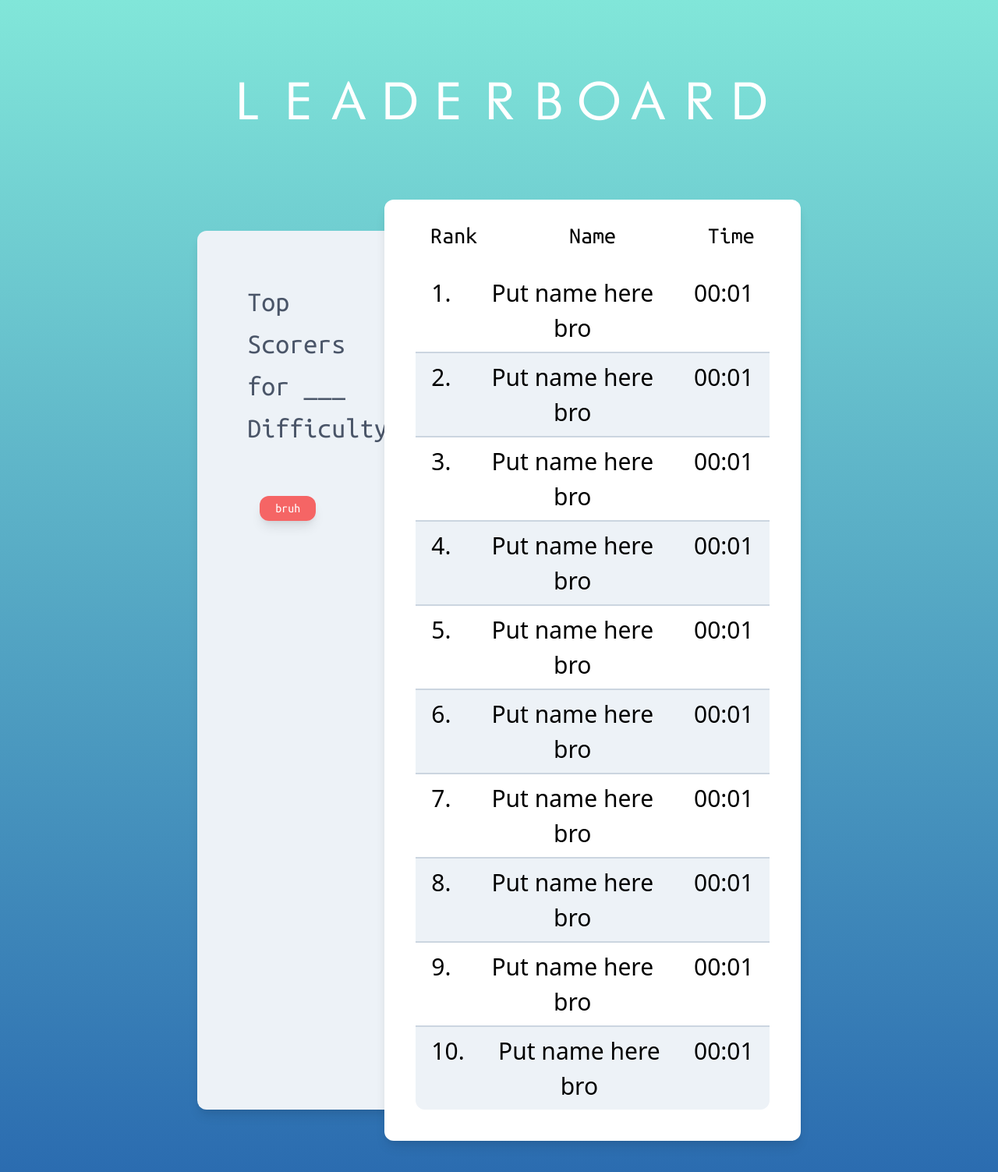
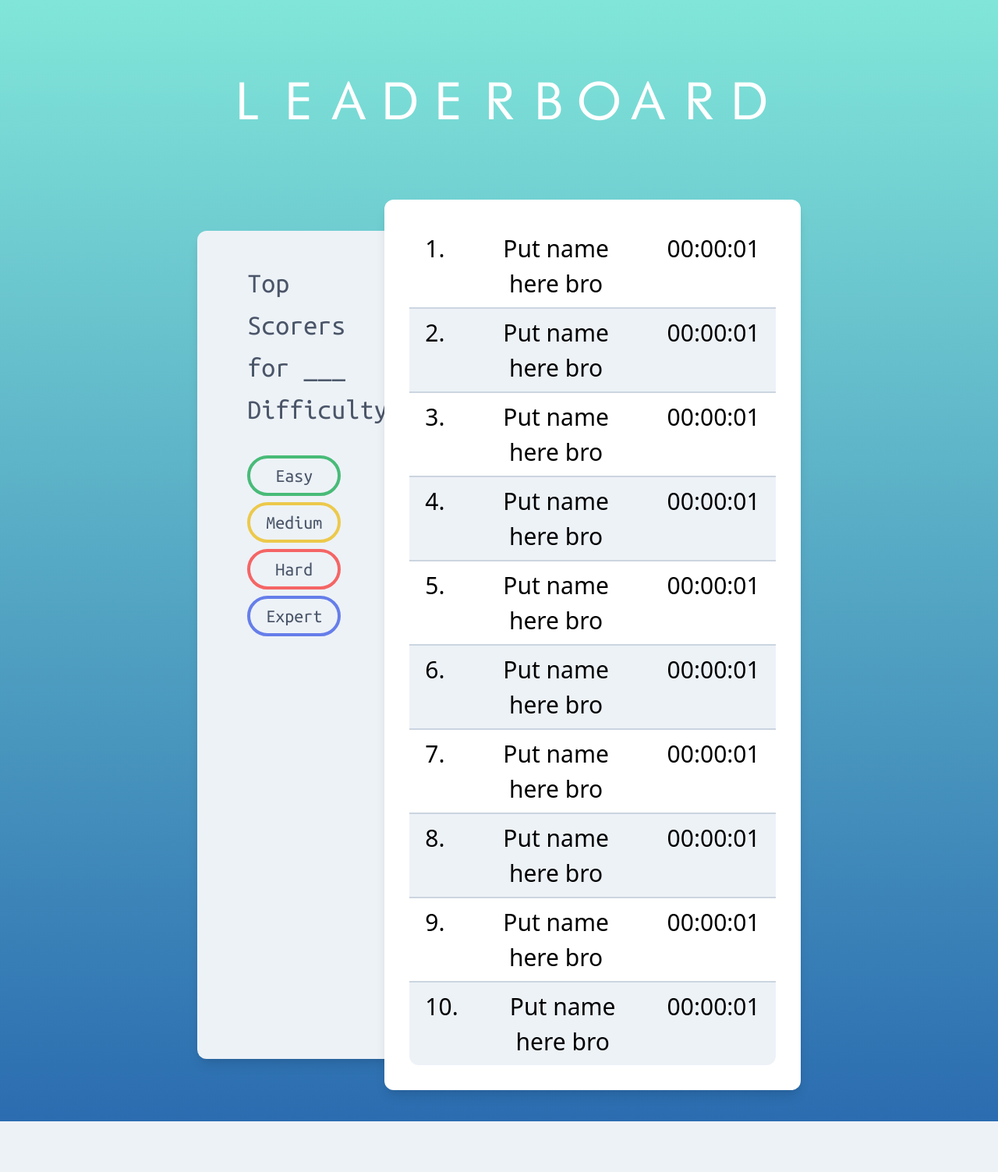
Before and after one commit to cs-gang/SudokuWebapp, a Django app: page /leaderboard in a window 1280 px wide. Shown: the whole page at 78% size. After the commit the page ends 1438 px from the top, so only its background shows below. Run offline with Django 3.2, Linux system fonts and the light colour scheme; style sheets or scripts are compiled from the project's sources.

Commit message:
added more buttons

```diff
--- a/sudoku-django-project/mainapp/templates/mainapp/leaderboard.html
+++ b/sudoku-django-project/mainapp/templates/mainapp/leaderboard.html
@@ -8,68 +8,70 @@
         </title>
         <link href="{% static "mainapp/tailwind-output.css"%}" rel="stylesheet" type="text/css">
     </head>
-    <body class="bg-gradient-to-b from-teal-300 to-blue-700">
+    <body class="bg-gradient-to-b from-teal-300 to-blue-700 select-none">
         <div class="my-20">
             <h1 class="mainfont text-6xl text-center text-white bold">LEADERBOARD</h1>
         </div>
         <div class="flex justify-center">
             <div class="bg-gray-200 rounded-xl shadow-lg ml-40 mb-20 mt-10 w-3/12 subfont-ubmono">
-                <h1 class="pl-16 pr-20 py-16 text-gray-700 text-4xl">Top Scorers for ___ Difficulty!</h1>
-                <a href="" class="mx-20 px-5 py-2 text-white bg-red-500 rounded-xl shadow-lg">bruh</a>
+                <h1 class="pl-16 pr-20 py-10 text-gray-700 text-4xl">Top Scorers for ___ Difficulty!</h1>
+                <div class="flex flex-col flex-wrap w-20">
+                    <a href="#" class="transform mx-16 px-5 -my-2 py-1 w-30 text-center text-gray-700 text-2xl bg-opacity-0 border-4 border-green-500 rounded-full hover:text-white hover:bg-green-500 hover:bg-opacity-100 active:bg-opacity-100 active:bg-green-600 transition duration-150 ease-in-out">Easy</a><br>
+                    <a href="#" class="transform mx-16 px-5 -my-2 py-1 w-30 text-center text-gray-700 text-2xl bg-opacity-0 border-4 border-yellow-500 rounded-full hover:text-white hover:bg-yellow-500 hover:bg-opacity-100 active:bg-opacity-100 active:bg-yellow-600 transition duration-150 ease-in-out">Medium</a><br>
+                    <a href="#" class="transform mx-16 px-5 -my-2 py-1 w-30 text-center text-gray-700 text-2xl bg-opacity-0 border-4 border-red-500 rounded-full hover:text-white hover:bg-red-500 hover:bg-opacity-100 active:bg-opacity-100 active:bg-red-600 transition duration-150 ease-in-out">Hard</a><br>
+                    <a href="#" class="transform mx-16 px-5 -my-2 py-1 w-30 text-center text-gray-700 text-2xl bg-opacity-0 border-4 border-indigo-500 rounded-full hover:text-white hover:bg-indigo-500 hover:bg-opacity-100 active:bg-opacity-100 active:bg-indigo-600 transition duration-150 ease-in-out">Expert</a>
+                </div>
             </div>
-            <div class="bg-white mr-40 rounded-xl shadow-lg text-center grid grid-cols-3 justify-self-end w-5/12 -ml-20 mb-10">
-                <h3 class="subfont-ubmono flex-1 text-3xl mt-6 border-0">Rank</h3>
-                <h3 class="subfont-ubmono flex-1 text-3xl mt-6 border-0">Name</h3>
-                <h3 class="subfont-ubmono flex-1 text-3xl mt-6 border-0">Time</h3>
-                <div class="mx-10 mt-5 rounded-t-xl text-center flex col-span-3 border-b-2 border-gray-400">
+            <div class="bg-white mr-40 rounded-xl shadow-lg text-center grid grid-cols-3 justify-self-end w-5/12 -ml-20 mb-10 overflow-hidden">
+                <div class="mx-8 mt-8 rounded-t-xl text-center flex col-span-3 border-b-2 border-gray-400">
                     <h3 class="flex-1 text-3xl py-2 mx-5">1.</h3>
                     <h3 class="flex-3 text-3xl py-2 mx-5">Put name here bro</h3>
-                    <h3 class="flex-1 text-3xl py-2 mx-5">00:01</h3>
+                    <h3 class="flex-1 text-3xl py-2 mx-5">00:00:01</h3>
                 </div>
-                <div class="mx-10 text-center flex col-span-3 border-b-2 border-gray-400 bg-gray-200">
+                <div class="mx-8 text-center flex col-span-3 border-b-2 border-gray-400 bg-gray-200">
                     <h3 class="flex-1 text-3xl py-2 mx-5">2.</h3>
                     <h3 class="flex-3 text-3xl py-2 mx-5">Put name here bro</h3>
-                    <h3 class="flex-1 text-3xl py-2 mx-5">00:01</h3>
+                    <h3 class="flex-1 text-3xl py-2 mx-5">00:00:01</h3>
                 </div>
-                <div class="mx-10 text-center flex col-span-3 border-b-2 border-gray-400">
+                <div class="mx-8 text-center flex col-span-3 border-b-2 border-gray-400">
                     <h3 class="flex-1 text-3xl py-2 mx-5">3.</h3>
                     <h3 class="flex-3 text-3xl py-2 mx-5">Put name here bro</h3>
-                    <h3 class="flex-1 text-3xl py-2 mx-5">00:01</h3>
+                    <h3 class="flex-1 text-3xl py-2 mx-5">00:00:01</h3>
                 </div>
-                <div class="mx-10 text-center flex col-span-3 border-b-2 border-gray-400 bg-gray-200">
+                <div class="mx-8 text-center flex col-span-3 border-b-2 border-gray-400 bg-gray-200">
                     <h3 class="flex-1 text-3xl py-2 mx-5">4.</h3>
                     <h3 class="flex-3 text-3xl py-2 mx-5">Put name here bro</h3>
-                    <h3 class="flex-1 text-3xl py-2 mx-5">00:01</h3>
+                    <h3 class="flex-1 text-3xl py-2 mx-5">00:00:01</h3>
                 </div>
-                <div class="mx-10 text-center flex col-span-3 border-b-2 border-gray-400">
+                <div class="mx-8 text-center flex col-span-3 border-b-2 border-gray-400">
                     <h3 class="flex-1 text-3xl py-2 mx-5">5.</h3>
                     <h3 class="flex-3 text-3xl py-2 mx-5">Put name here bro</h3>
-                    <h3 class="flex-1 text-3xl py-2 mx-5">00:01</h3>
+                    <h3 class="flex-1 text-3xl py-2 mx-5">00:00:01</h3>
                 </div>
-                <div class="mx-10 text-center flex col-span-3 border-b-2 border-gray-400 bg-gray-200">
+                <div class="mx-8 text-center flex col-span-3 border-b-2 border-gray-400 bg-gray-200">
                     <h3 class="flex-1 text-3xl py-2 mx-5">6.</h3>
                     <h3 class="flex-3 text-3xl py-2 mx-5">Put name here bro</h3>
-                    <h3 class="flex-1 text-3xl py-2 mx-5">00:01</h3>
+                    <h3 class="flex-1 text-3xl py-2 mx-5">00:00:01</h3>
                 </div>
-                <div class="mx-10 text-center flex col-span-3 border-b-2 border-gray-400">
+                <div class="mx-8 text-center flex col-span-3 border-b-2 border-gray-400">
                     <h3 class="flex-1 text-3xl py-2 mx-5">7.</h3>
                     <h3 class="flex-3 text-3xl py-2 mx-5">Put name here bro</h3>
-                    <h3 class="flex-1 text-3xl py-2 mx-5">00:01</h3>
+                    <h3 class="flex-1 text-3xl py-2 mx-5">00:00:01</h3>
                 </div>
-                <div class="mx-10 text-center flex col-span-3 border-b-2 border-gray-400 bg-gray-200">
+                <div class="mx-8 text-center flex col-span-3 border-b-2 border-gray-400 bg-gray-200">
                     <h3 class="flex-1 text-3xl py-2 mx-5">8.</h3>
                     <h3 class="flex-3 text-3xl py-2 mx-5">Put name here bro</h3>
-                    <h3 class="flex-1 text-3xl py-2 mx-5">00:01</h3>
+                    <h3 class="flex-1 text-3xl py-2 mx-5">00:00:01</h3>
                 </div>
-                <div class="mx-10 text-center flex col-span-3 border-b-2 border-gray-400">
+                <div class="mx-8 text-center flex col-span-3 border-b-2 border-gray-400">
                     <h3 class="flex-1 text-3xl py-2 mx-5">9.</h3>
                     <h3 class="flex-3 text-3xl py-2 mx-5">Put name here bro</h3>
-                    <h3 class="flex-1 text-3xl py-2 mx-5">00:01</h3>
+                    <h3 class="flex-1 text-3xl py-2 mx-5">00:00:01</h3>
                 </div>
-                <div class="mx-10 rounded-b-xl text-center flex col-span-3 bg-gray-200 mb-10">
+                <div class="mx-8 rounded-b-xl text-center flex col-span-3 bg-gray-200 mb-8">
                     <h3 class="flex-1 text-3xl py-2 mx-5">10.</h3>
                     <h3 class="flex-3 text-3xl py-2 mx-5">Put name here bro</h3>
-                    <h3 class="flex-1 text-3xl py-2 mx-5">00:01</h3>
+                    <h3 class="flex-1 text-3xl py-2 mx-5">00:00:01</h3>
                 </div>
             </div>
         </div>
```
